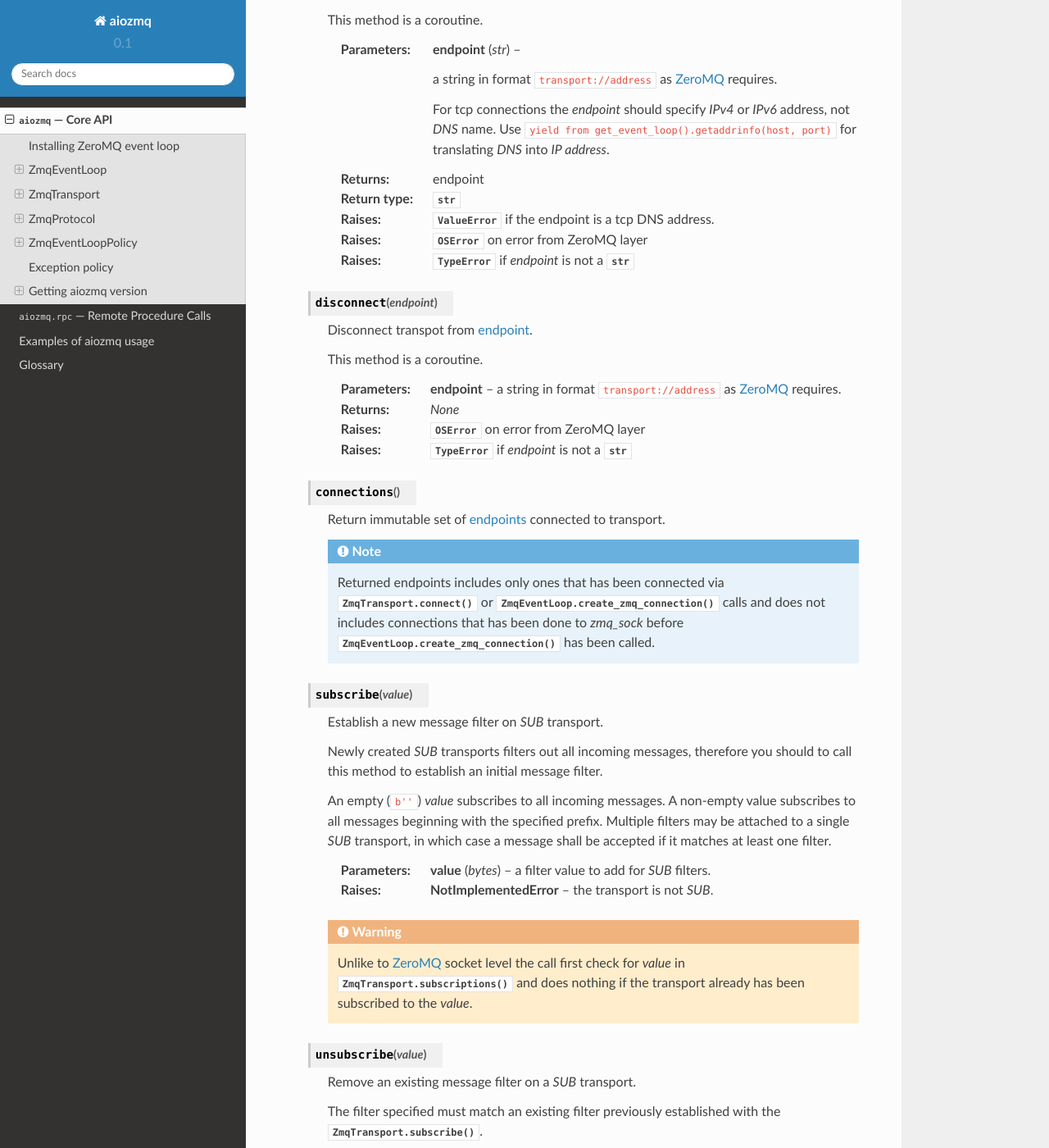
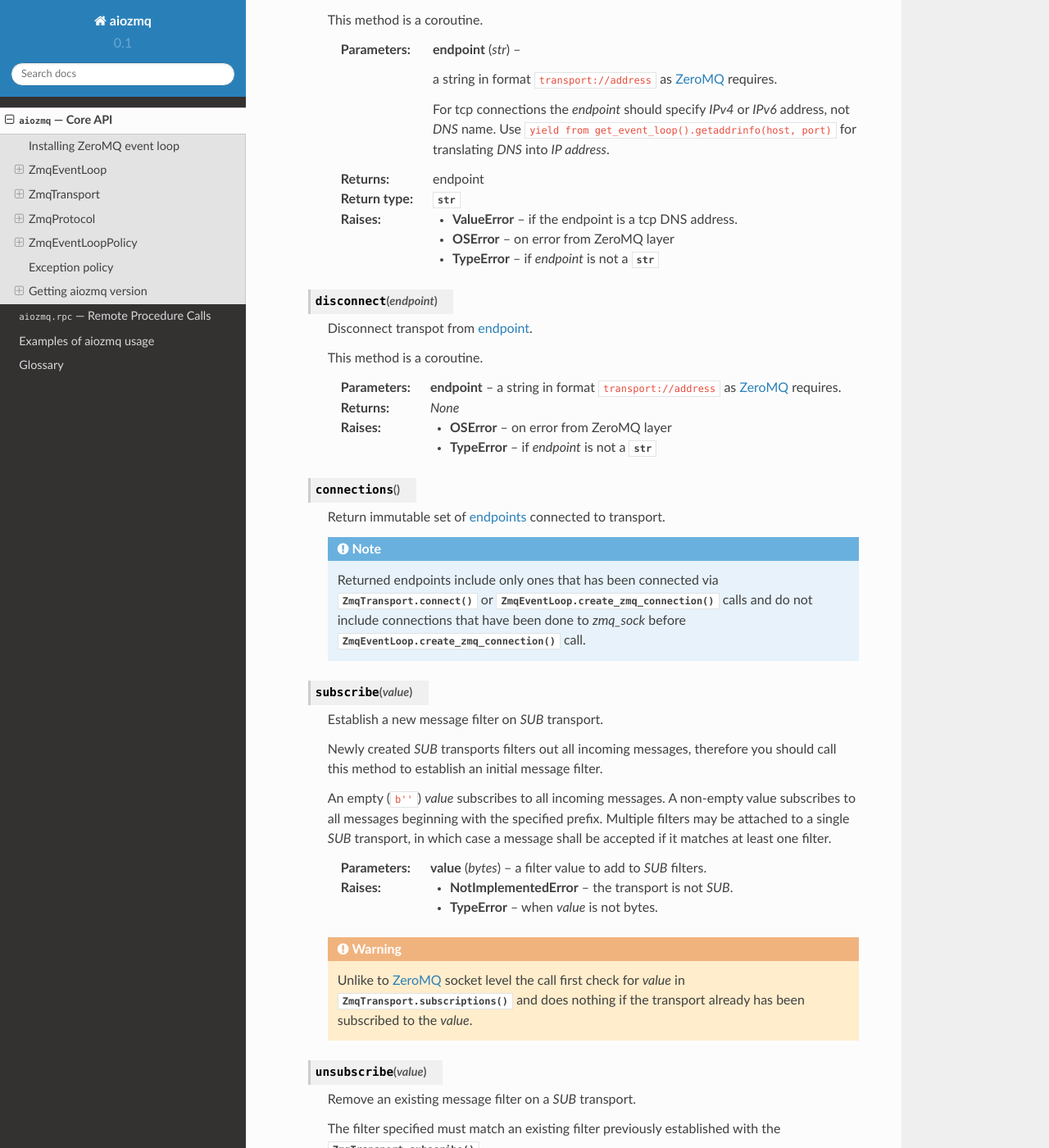
Before and after one commit to aio-libs/aiozmq, a Sphinx documentation site: the page built from docs/core.rst, in a window 1280 px wide and 1400 px high, scrolled down 4548 px. Shown: the whole window at 82% size. Built offline with Sphinx 7.4.7 and the Read the Docs theme 2.0.0, drawn with Linux system fonts in a browser that asks for light colours; some of the changed text lies outside the part shown.

Commit message:
docs updated

```diff
--- a/docs/core.rst
+++ b/docs/core.rst
@@ -70,7 +70,7 @@
         Create a ZeroMQ connection.
 
         If you don't use *bind* or *connect* params you can do it
-        later by :meth:`ZmqTransport.bind` and `ZmqTransport.connect`
+        later by :meth:`ZmqTransport.bind` and :meth:`ZmqTransport.connect`
         calls.
 
         :param callable protocol_factory: a factory that instantiates
@@ -248,11 +250,11 @@
 
       .. note::
 
-         Returned endpoints includes only ones that has been bound via
+         Returned endpoints include only ones that has been bound via
          :meth:`ZmqTransport.bind` or
-         :meth:`ZmqEventLoop.create_zmq_connection` calls and does not
-         includes bindingss that has been done on *zmq_sock* before
-         :meth:`ZmqEventLoop.create_zmq_connection` has been called.
+         :meth:`ZmqEventLoop.create_zmq_connection` calls and do not
+         include bindings that have been done on *zmq_sock* before
+         :meth:`ZmqEventLoop.create_zmq_connection` call.
 
    .. method:: connect(endpoint)
 
@@ -297,18 +299,18 @@
 
       .. note::
 
-         Returned endpoints includes only ones that has been connected
+         Returned endpoints include only ones that has been connected
          via :meth:`ZmqTransport.connect` or
-         :meth:`ZmqEventLoop.create_zmq_connection` calls and does not
-         includes connections that has been done to *zmq_sock* before
-         :meth:`ZmqEventLoop.create_zmq_connection` has been called.
+         :meth:`ZmqEventLoop.create_zmq_connection` calls and do not
+         include connections that have been done to *zmq_sock* before
+         :meth:`ZmqEventLoop.create_zmq_connection` call.
 
    .. method:: subscribe(value)
 
       Establish a new message filter on *SUB* transport.
 
       Newly created *SUB* transports filters out all incoming
-      messages, therefore you should to call this method to
+      messages, therefore you should call this method to
       establish an initial message filter.
 
       An empty (``b''``) *value* subscribes to all incoming messages. A
@@ -317,8 +319,9 @@
       *SUB* transport, in which case a message shall be accepted if it
       matches at least one filter.
 
-      :param bytes value: a filter value to add for *SUB* filters.
+      :param bytes value: a filter value to add to *SUB* filters.
       :raise NotImplementedError: the transport is not *SUB*.
+      :raise TypeError: when *value* is not bytes.
 
 
       .. _aiozmq-transport-subscribe-warning:
@@ -344,9 +347,10 @@
       happens, see :ref:`difference between aiozmq and ZeroMQ raw
       sockets <aiozmq-transport-subscribe-warning>` for details).
 
-      :param bytes value: a filter value to add for *SUB* filters.
+      :param bytes value: a filter value to add to *SUB* filters.
 
       :raise NotImplementedError: the transport is not *SUB*.
+      :raise TypeError: when *value* is not bytes.
 
    .. method:: subscriptions()
 
@@ -355,10 +359,10 @@
 
       .. note::
 
-         Returned subscriptions includes only ones that has
-         been subscribed via :meth:`ZmqTransport.subscribe` call and does not
-         includes subscribtions that has been done to zmq_sock before
-         create_zmq_connection has been called.
+         Returned subscriptions include only ones that has
+         been subscribed via :meth:`ZmqTransport.subscribe` call and do not
+         include subscribtions that have been done to zmq_sock before
+         :meth:`ZmqEventLoop.create_zmq_connection` call.
 
       :raise NotImplementedError: the transport is not *SUB*.
 
```
Also changed, not shown: other parts of docs/core.rst (+23 -21 lines), docs/index.rst (+8 -8 lines), docs/rpc.rst (+23 -46 lines).
